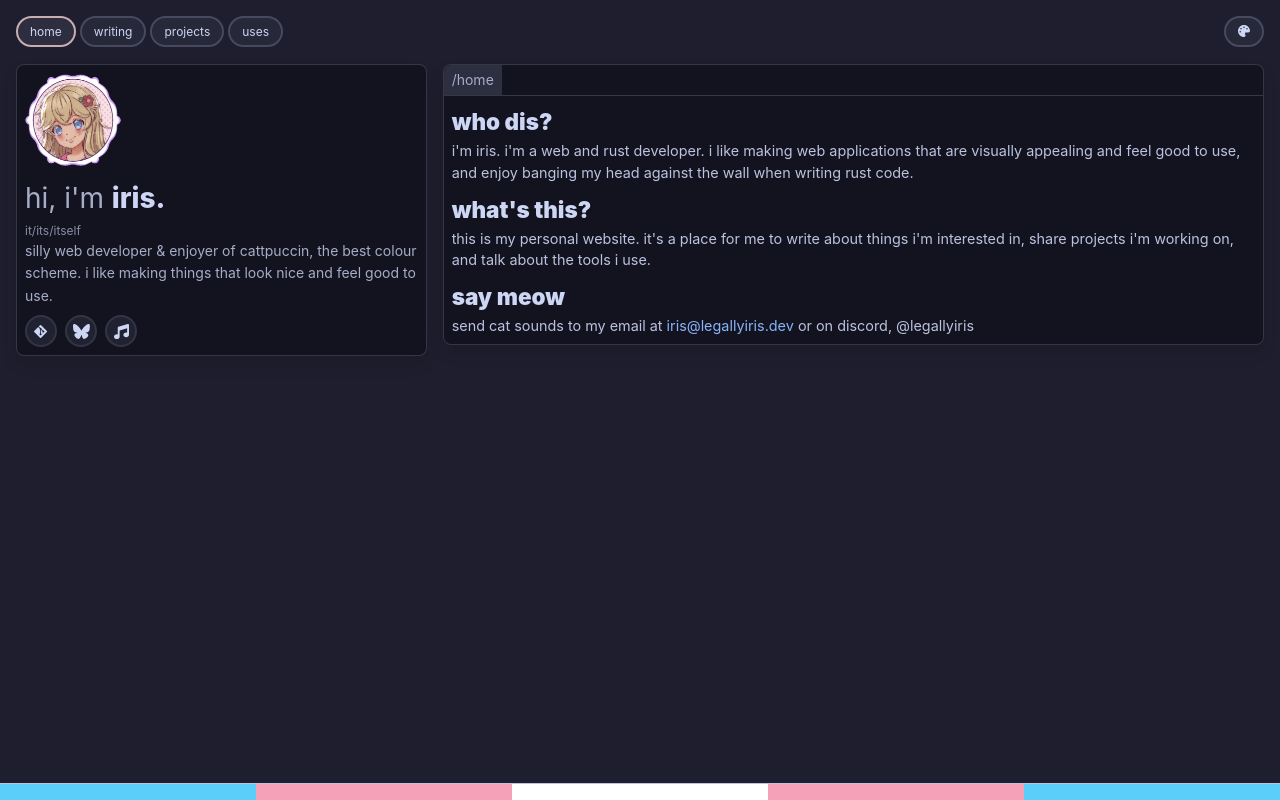
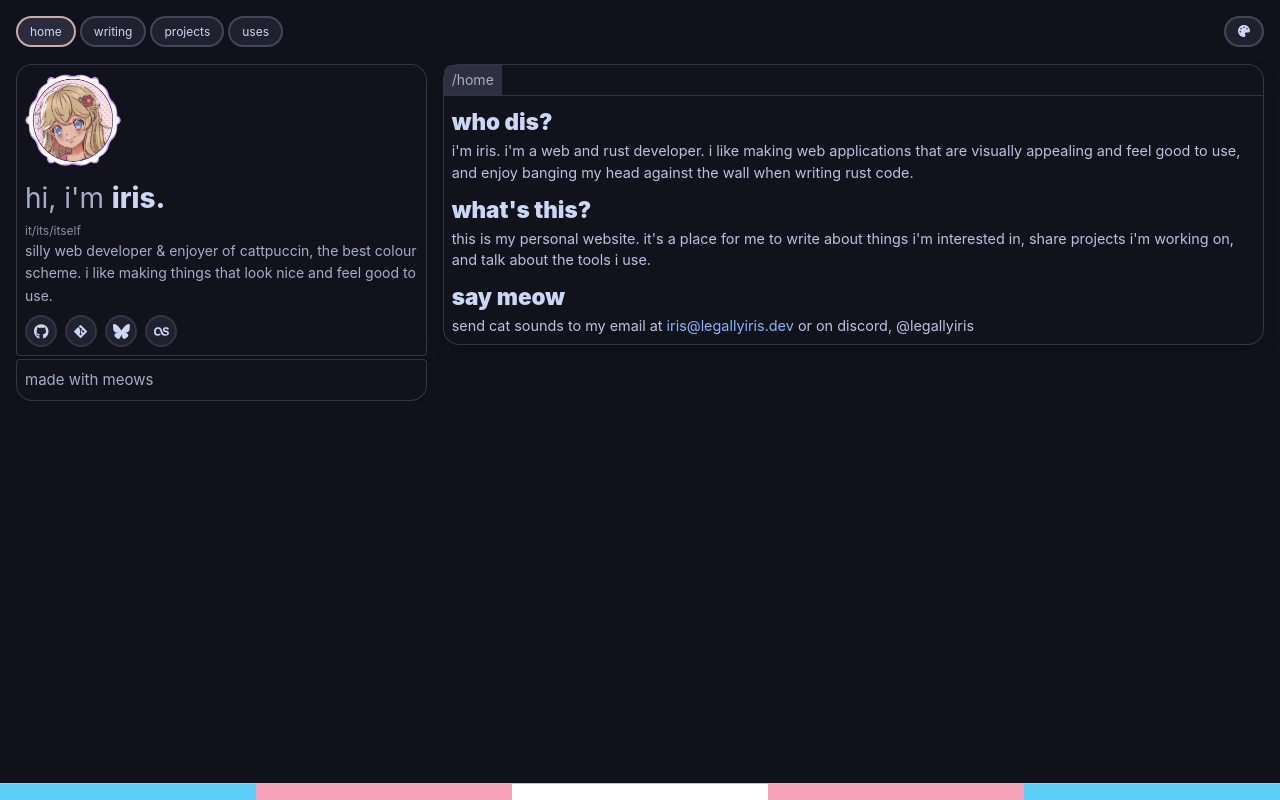
Before and after one commit to irimoe/legallyiris.github.io, a Vue app: page /home in a window 1280 px wide. Built offline with nearby package versions, Linux system fonts and the light colour scheme.

Commit message:
feat: 404 page, change visuals slightly

```diff
--- a/src/App.vue
+++ b/src/App.vue
@@ -3,11 +3,12 @@ import {
 	type IconDefinition,
 	faBluesky,
 	faGitAlt,
+	faGithub,
+	faLastfm,
 } from "@fortawesome/free-brands-svg-icons";
 import { faMusic } from "@fortawesome/free-solid-svg-icons";
 import { FontAwesomeIcon } from "@fortawesome/vue-fontawesome";
-import { RouterLink, RouterView } from "vue-router";
-import codebergSvg from "./assets/codeberg.svg?raw";
+import { RouterLink } from "vue-router";
 
 import ContentView from "@/components/ContentView.vue";
 import ThemeSelector from "@/components/ThemeSelector.vue";
@@ -30,6 +31,11 @@ type Link =
 
 const links: Link[] = [
 	{
+		name: "github",
+		href: "https://github.com/legallyiris",
+		icon: faGithub,
+	},
+	{
 		name: "git.gay",
 		href: "https://git.gay/iris",
 		icon: faGitAlt,
@@ -42,7 +48,7 @@ const links: Link[] = [
 	{
 		name: "listenbrainz",
 		href: "https://listenbrainz.org/user/legallyiris/",
-		icon: faMusic,
+		icon: faLastfm,
 	},
 ];
 </script>
@@ -65,8 +71,8 @@ const links: Link[] = [
   </nav>
 
   <main class="pane">
-    <div class="pane-item profile">
-      <div class="pane-main">
+    <div class="pane-item vertical profile">
+      <div class="pane-panel pane-main">
         <img src="/me.webp" alt="profile picture" />
         <h2>hi, i'm <span class="name">iris.</span></h2>
         <div class="pronouns">it/its/itself</div>
@@ -94,6 +100,9 @@ const links: Link[] = [
             </template>
           </Tooltip>
         </div>
+      </div>
+      <div class="pane-panel pane-main">
+        made with meows
       </div>
     </div>
     <ContentView />
@@ -167,6 +176,7 @@ nav {
 
 main {
   margin-top: 3rem;
+  margin-bottom: 1rem;
 }
 
 .links {
--- a/src/components/ContentView.vue
+++ b/src/components/ContentView.vue
@@ -1,70 +1,71 @@
 <script setup lang="ts">
-import { RouterView, useRouter } from 'vue-router'
-import { ref, watch } from 'vue'
-import Breadcrumb from '@/components/BreadCrumbs.vue'
-import router from './../router'
+import Breadcrumb from "@/components/BreadCrumbs.vue";
+import { ref, watch } from "vue";
+import { RouterView, useRouter } from "vue-router";
+import router from "./../router";
 
-const currentTransition = ref('slide-right')
+const currentTransition = ref("slide-right");
 
 const getRouteIndex = (path: string) => {
-  const routes = router.getRoutes()
+	const routes = router.getRoutes();
 	const flatRoutes = routes.flatMap((route) => {
 		if (route.children) {
-      return [route, ...route.children]
+			return [route, ...route.children];
 		}
-    return route
-  })
-  return flatRoutes.findIndex((r) => r.path === path)
-}
+		return route;
+	});
+	return flatRoutes.findIndex((r) => r.path === path);
+};
 
 const isChildRoute = (from: string, to: string) => {
-  return to.startsWith(from) && to !== from
-}
+	return to.startsWith(from) && to !== from;
+};
 
 const isParentRoute = (from: string, to: string) => {
-  return from.startsWith(to) && from !== to
-}
+	return from.startsWith(to) && from !== to;
+};
 
 watch(
 	() => router.currentRoute.value,
 	(to, from) => {
-    if (!from) return
+		if (!from) return;
 
 		// @ts-expect-error ts is lying.
 		if (window.navigation) {
 			// @ts-expect-error ts is lying.
-      const navType = window.navigation.currentEntry?.navigationType
-      if (navType === 'back') {
-        currentTransition.value = 'slide-right'
-        return
+			const navType = window.navigation.currentEntry?.navigationType;
+			if (navType === "back") {
+				currentTransition.value = "slide-right";
+				return;
 			}
-      if (navType === 'forward') {
-        currentTransition.value = 'slide-left'
-        return
+			if (navType === "forward") {
+				currentTransition.value = "slide-left";
+				return;
 			}
 		}
 
 		if (isChildRoute(from.path, to.path)) {
-      currentTransition.value = 'slide-left'
-      return
+			currentTransition.value = "slide-left";
+			return;
 		}
 		if (isParentRoute(from.path, to.path)) {
-      currentTransition.value = 'slide-right'
-      return
+			currentTransition.value = "slide-right";
+			return;
 		}
 
-    const fromIndex = getRouteIndex(from.path)
-    const toIndex = getRouteIndex(to.path)
-    currentTransition.value = fromIndex < toIndex ? 'slide-left' : 'slide-right'
+		const fromIndex = getRouteIndex(from.path);
+		const toIndex = getRouteIndex(to.path);
+		currentTransition.value =
+			fromIndex < toIndex ? "slide-left" : "slide-right";
 	},
 	{ immediate: true },
-)
+);
 </script>
 
 <template>
   <RouterView v-slot="{ Component }">
     <transition :name="currentTransition" mode="out-in">
-      <div :key="$route.path" class="pane-item content">
+      <div :key="$route.path" class="pane-panel content">
         <div class="pane-titlebar">
           <Breadcrumb :route="$route" />
         </div>
--- a/src/css/base.scss
+++ b/src/css/base.scss
@@ -12,7 +12,7 @@
 body {
   min-height: 100vh;
   color: hsl(var(--text));
-  background-color: hsl(var(--base));
+  background-color: hsl(var(--crust));
   transition:
     color $transition,
     background-color $transition;
--- a/src/css/main.scss
+++ b/src/css/main.scss
@@ -48,18 +48,43 @@ a {
   align-items: start;
 
   .pane-item {
-    backdrop-filter: blur(1rem);
-    background: hsla(var(--crust) / 0.75);
+    &.profile {
+        position: sticky;
+        top: 4rem;
+        align-self: flex-start;
+    }
+
+    &.vertical {
+        display: flex;
+        flex-direction: column;
+        background: none;
+        border: none;
+        overflow-x: hidden;
+        gap: 0.2rem;
+        .pane-panel {
+            &:first-child {
+                border-bottom-left-radius: 0.25rem;
+                border-bottom-right-radius: 0.25rem
+            }
+
+            &:last-child {
+                border-top-left-radius: 0.25rem;
+                border-top-right-radius: 0.25rem;
+            }
+
+            &:not(:first-child):not(:last-child) {
+                border-radius: 0.25rem;
+            }
+        }
+    }
+  }
+
+  .pane-panel {
+    background: hsla(var(--mantle) / 0.25);
     border: 1px solid hsla(var(--subtext1) / 0.2);
     box-shadow: 0 0.5rem 1rem rgba(0, 0, 0, 0.1);
-    border-radius: 0.5rem;
+    border-radius: 1rem;
     transition: $transition;
-
-    &.profile {
-      position: sticky;
-      top: 4rem;
-      align-self: flex-start;
-    }
 
     .pane-titlebar {
       font-size: 0.875rem;
@@ -69,11 +94,12 @@ a {
       overflow: hidden;
       border-radius: 0.5rem 0.5rem 0 0;
     }
+  }
 
-    .pane-main {
-      padding: 0.5rem;
-    }
+  .pane-main {
+    padding: 0.5rem;
   }
+
 }
 
 @media (max-width: 600px) {
--- a/src/router/index.ts
+++ b/src/router/index.ts
@@ -1,56 +1,64 @@
-import { createRouter, createWebHistory } from 'vue-router'
-import HomeView from '../views/HomeView.vue'
+import { createRouter, createWebHistory } from "vue-router";
+import HomeView from "../views/HomeView.vue";
 
 const router = createRouter({
 	history: createWebHistory(import.meta.env.BASE_URL),
 	routes: [
 		{
-      path: '/',
-      redirect: '/home',
+			path: "/",
+			redirect: "/home",
 		},
 		{
-      path: '/home',
-      name: 'home',
+			path: "/home",
+			name: "home",
 			component: HomeView,
 			meta: { nav: true },
 		},
 		{
-      path: '/writing',
-      name: 'writing',
+			path: "/writing",
+			name: "writing",
 			meta: { nav: true },
 			children: [
 				{
-          name: 'writing-root',
-          path: '',
-          component: () => import('../views/Writing/WritingRoot.vue'),
+					name: "writing-root",
+					path: "",
+					component: () => import("../views/Writing/WritingRoot.vue"),
 				},
 				{
-          path: ':slug',
-          name: 'post',
-          component: () => import('../views/Writing/_slug.vue'),
+					path: ":slug",
+					name: "post",
+					component: () => import("../views/Writing/_slug.vue"),
 				},
 			],
 		},
 		{
-      path: '/projects',
-      name: 'projects',
+			path: "/projects",
+			name: "projects",
 			children: [
 				{
-          name: 'projects-root',
-          path: '',
-          component: () => import('../views/Projects/ProjectsRoot.vue'),
+					name: "projects-root",
+					path: "",
+					component: () => import("../views/Projects/ProjectsRoot.vue"),
 				},
-        { path: ':slug', component: () => import('../views/Projects/_slug.vue') },
+				{
+					path: ":slug",
+					component: () => import("../views/Projects/_slug.vue"),
+				},
 			],
 			meta: { nav: true },
 		},
 		{
-      path: '/uses',
-      name: 'uses',
-      component: () => import('../views/UsesView.vue'),
+			path: "/uses",
+			name: "uses",
+			component: () => import("../views/UsesView.vue"),
 			meta: { nav: true },
 		},
+		{
+			path: "/:pathMatch(.*)*",
+			name: "not-found",
+			component: () => import("../views/NotFound.vue"),
+		},
 	],
-})
+});
 
-export default router
+export default router;
--- /dev/null
+++ b/src/views/NotFound.vue
@@ -0,0 +1,17 @@
+<template>
+  <main class="page">
+    <h1>404 not found</h1>
+    <p>the page you are looking for doesn't exist.</p>
+
+    <img src="https://http.cat/404" alt="404 Not Found">
+  </main>
+</template>
+
+<style lang="scss" scoped>
+
+img {
+  width: 100%;
+  border-radius: 1rem;
+}
+
+</style>
```
Lines whose indentation alone changed are shown as unchanged.
